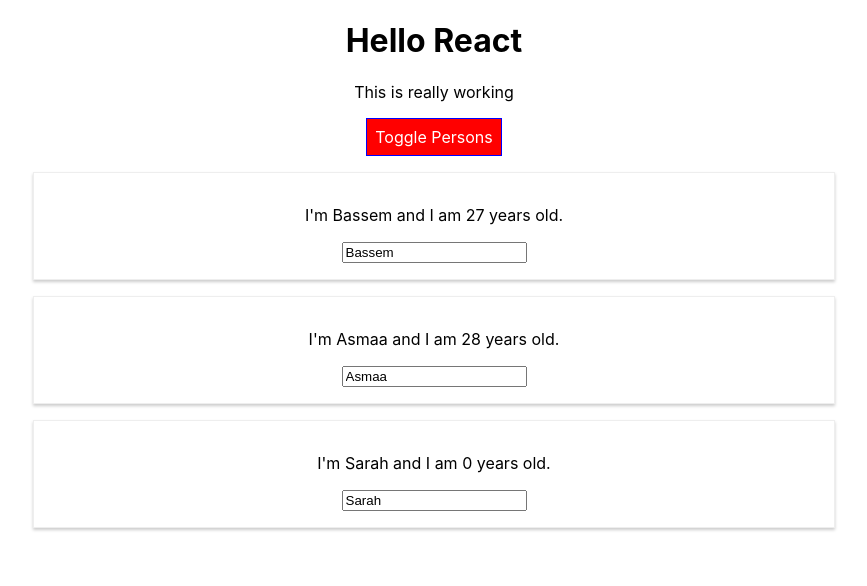
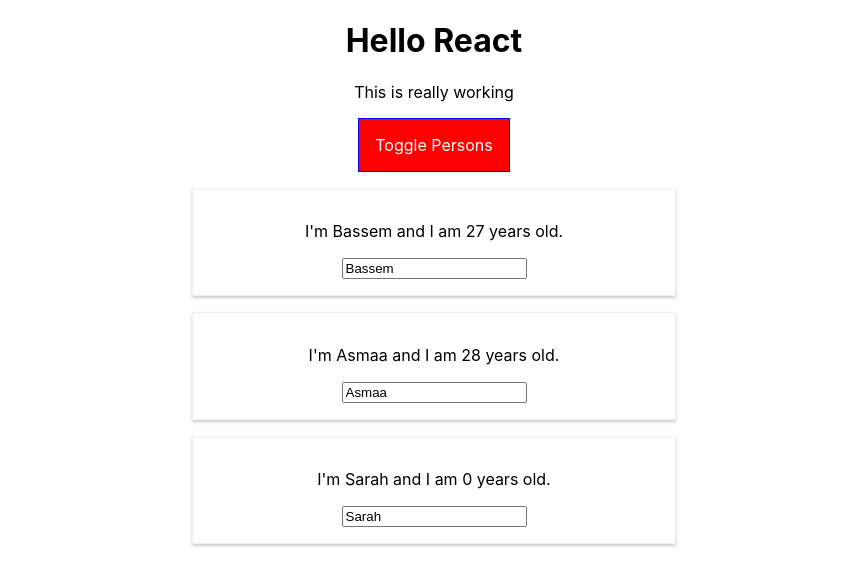
Before and after one commit to BassemGhoniem/hello-react, a React (Create React App) app: page / in a window 1280 px wide. Both pictures are taken after a click on the button "Toggle Persons". Shown: the top 586 px of the page, without its empty margins (206-1073 px from the left). Built offline with nearby package versions, Linux system fonts and the light colour scheme.

Commit message:
05 Styling React Components & Elements

```diff
--- a/src/App.css
+++ /dev/null
@@ -1,11 +0,0 @@
-.App {
-  text-align: center;
-}
-
-.red {
-  color: red;
-}
-
-.bold {
-  font-weight: bold;
-}
--- a/src/App.js
+++ b/src/App.js
@@ -1,5 +1,5 @@
 import React, { Component } from 'react';
-import './App.css';
+import styles from './App.module.css';
 import Person from './Person/Person';
 
 class App extends Component {
@@ -25,16 +25,8 @@
     this.setState({persons});
   }
   render() {
-    const style = {
-      backgroundColor: 'green',
-      color: 'white',
-      font: 'inherit',
-      border: '1px solid blue',
-      padding: '8px',
-      cursor: 'pointer',
-    };
-
     let persons = null;
+    let btnClass = '';
 
     if(this.state.showPersons) {
       persons =
@@ -53,24 +45,24 @@
           }
         </div>
       );
-      style.backgroundColor = 'red';
+      btnClass = styles.Red;
     }
 
     let classes = [];
 
     if(this.state.persons.length <= 2) {
-      classes.push('red');
+      classes.push(styles.red);
     }
 
     if(this.state.persons.length <= 1) {
-      classes.push('bold');
+      classes.push(styles.bold);
     }
 
     return (
-      <div className="App">
+      <div className={styles.App}>
         <h1>Hello React</h1>
         <p className={classes.join(' ')}>This is really working </p>
-        <button style={style} onClick={this.togglePersonsHandler}>Toggle Persons</button>
+        <button class={btnClass} onClick={this.togglePersonsHandler}>Toggle Persons</button>
         { persons }
       </div>
     );
--- /dev/null
+++ b/src/App.module.css
@@ -0,0 +1,34 @@
+.App {
+  text-align: center;
+}
+
+.red {
+  color: red;
+}
+
+.bold {
+  font-weight: bold;
+}
+
+.App button {
+  border: 1px solid blue;
+  padding: 16px;
+  background-color: green;
+  font: inherit;
+  color: white;
+  cursor: pointer;
+}
+
+.App button:hover {
+  background-color: lightgreen;
+  color: black;
+}
+
+.App button.Red {
+  background-color: red;
+}
+
+.App button.Red:hover {
+  background-color: salmon;
+  color: black;
+}
--- a/src/Person/Person.js
+++ b/src/Person/Person.js
@@ -1,9 +1,9 @@
 import React from 'react';
-import './Person.css';
+import styles from './Person.module.css';
 
 const person = (props) =>{
     return (
-        <div className='Person'>
+        <div className={styles.Person}>
             <p onClick={props.click}>
                 I'm {props.name} and I am {props.age} years old. <span>{props.children}</span>
             </p>
--- a/src/Person/Person.css
+++ b/src/Person/Person.module.css
@@ -6,3 +6,9 @@
     padding: 16px;
     text-align: center;
 }
+
+@media (min-width: 500px) {
+    .Person {
+        width: 450px;
+    }
+}
```
